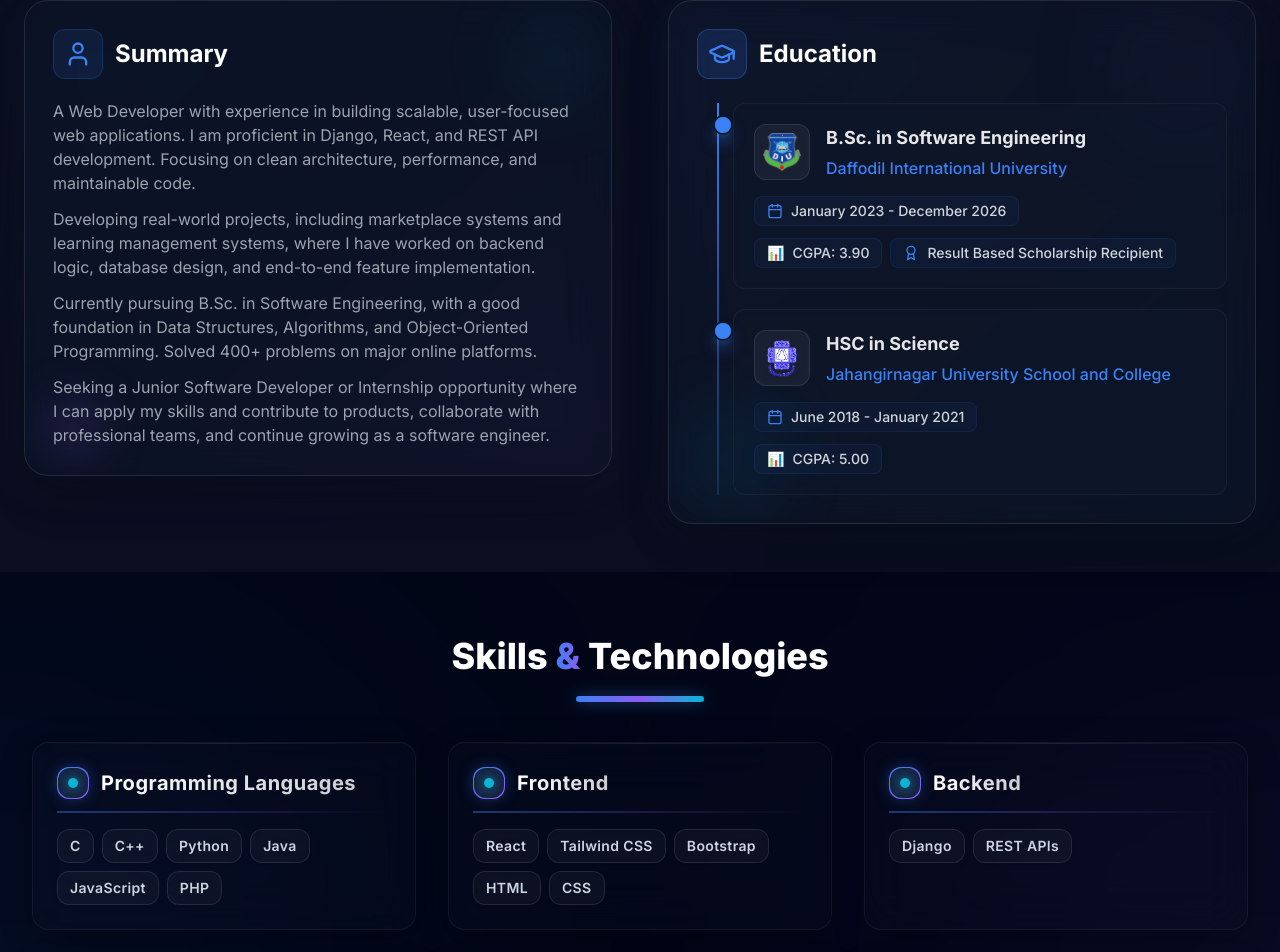
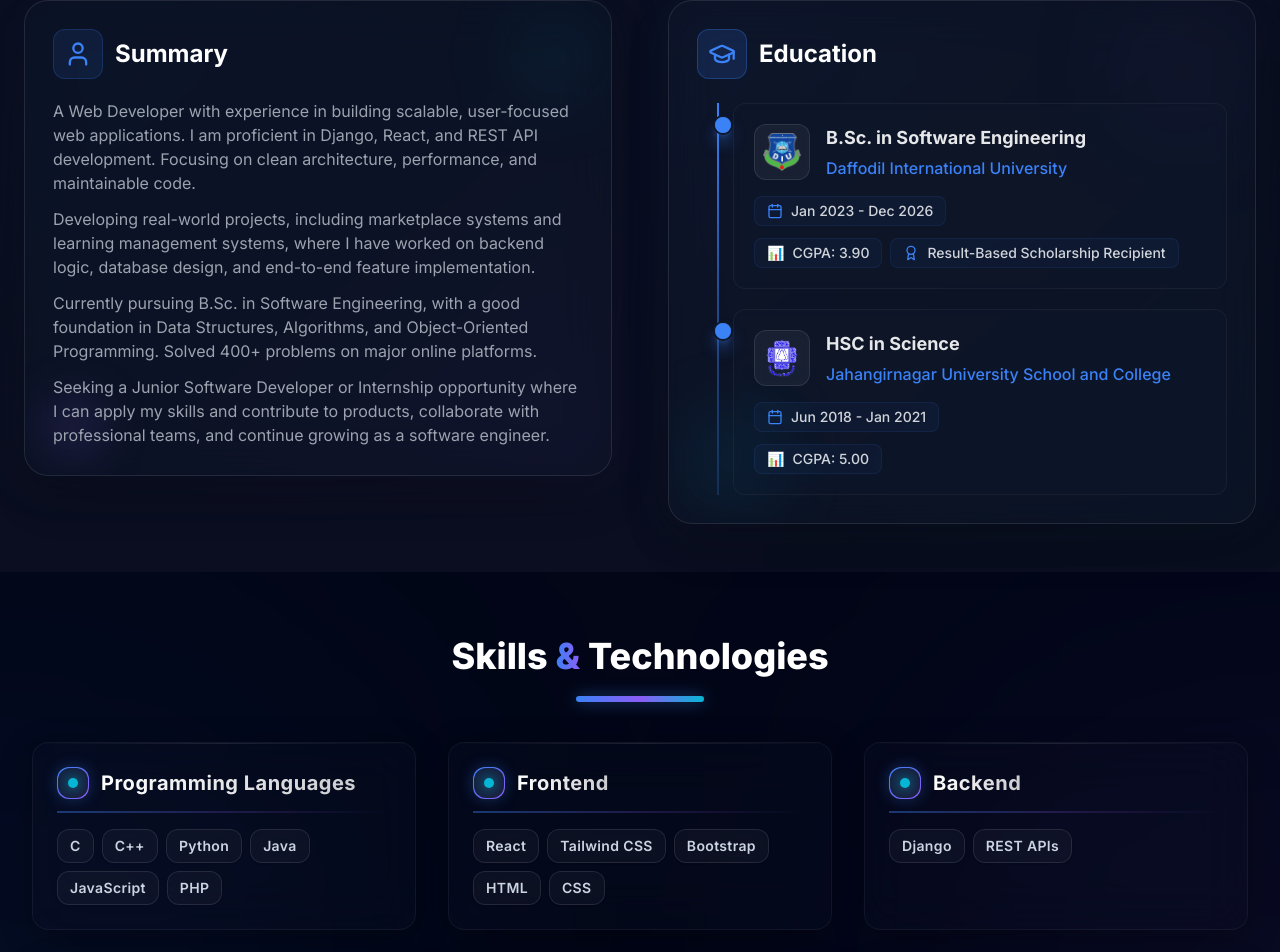
Before and after one commit to nabil0203/portfolio_nabil, a Next.js app: page / in a window 1280 px wide. Shown: the part 958-1910 px from the top of the page. Built offline with nearby package versions, Linux system fonts and the light colour scheme.

Commit message:
Fix formatting and punctuation in portfolio data

```diff
--- a/data/portfolioData.ts
+++ b/data/portfolioData.ts
@@ -53,8 +53,8 @@ export const educationData = [
     logo: '/images/education/diu.png',
     url: 'https://daffodilvarsity.edu.bd',
     gpa: '3.90',
-    graduation: 'January 2023 - December 2026',
-    description: 'Result Based Scholarship Recipient',
+    graduation: 'Jan 2023 - Dec 2026',
+    description: 'Result-Based Scholarship Recipient',
   },
   {
     degree: 'HSC in Science',
@@ -62,7 +62,7 @@ export const educationData = [
     logo: '/images/education/jusc.png',
     url: 'https://juschoolcollege.org',
     gpa: '5.00',
-    graduation: 'June 2018 - January 2021',
+    graduation: 'Jun 2018 - Jan 2021',
     description: '',
   }
 ];
@@ -204,7 +204,7 @@ export const projectsData: Project[] = [
   {
     id: 'pharm-ease',
     title: '💊Pharm Ease',
-    description: 'A console based pharmacy management system designed to streamline medication dispensing, inventory management, and patient records. Features include prescription processing, stock alerts, and user-friendly interfaces for both pharmacists and patients. ',
+    description: 'A console-based pharmacy management system designed to streamline medication dispensing, inventory management, and patient records. Features include prescription processing, stock alerts, and user-friendly interfaces for both pharmacists and patients. ',
     tools: ['C language'],
     githubUrl: 'https://github.com/nabil0203/Pharm_Ease',
     imageUrl: '',
```
